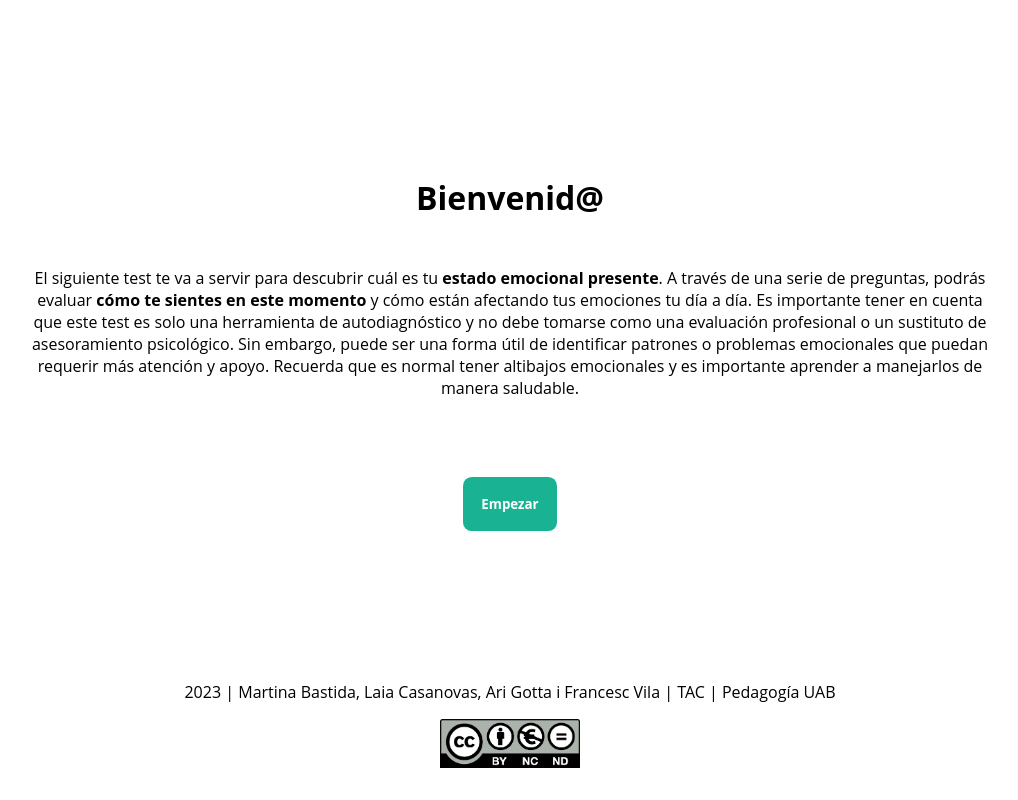
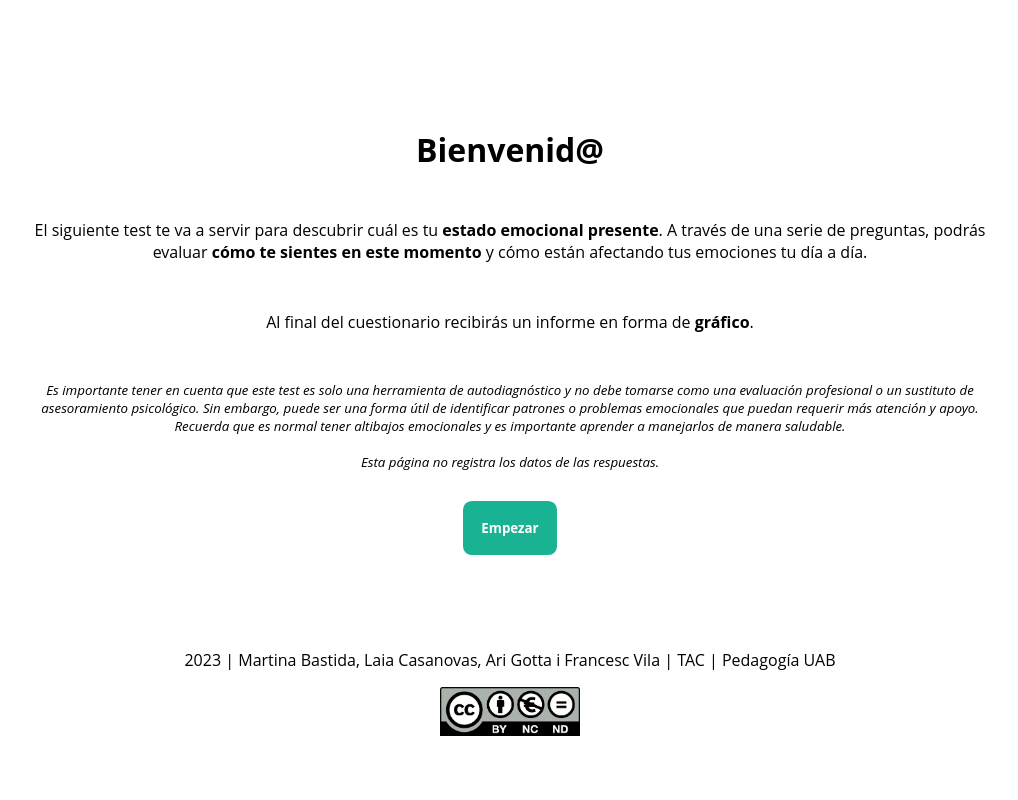
Before and after one commit to quecot/emociones-tac, a React (Vite) app: page / in a window 1280 px wide. Shown: the whole page, without its empty margins (130-1148 px from the left). Built offline with nearby package versions, Linux system fonts and the light colour scheme; what survey-core would draw is missing.

Commit message:
fix: welcome page

```diff
--- a/src/components/results.tsx
+++ b/src/components/results.tsx
@@ -34,7 +34,7 @@ const Results: React.FC<Props> = ({ setStatus, results }) => {
     <div className='results-div'>
       <h1>Resultados</h1>
       <p>A continuación se muestran los resultados:</p>
-      <RadarGraph results={groupedResults} />
+      <RadarGraph className="radar-graph" results={groupedResults} />
       <button id="reset-button" type="button" onClick={() => setStatus('start')}>Volver a empezar</button>
     </div>
   )
--- a/src/components/welcome.tsx
+++ b/src/components/welcome.tsx
@@ -6,10 +6,12 @@ interface Props {
 
 const Welcome: React.FC<Props> = ({ setStatus }) => {
   return (
-    <div>
+    <div className='welcome-wrapper'>
       <div className='welcome-div'>
         <h1>Bienvenid@</h1>
-        <p>El siguiente test te va a servir para descubrir cuál es tu <b>estado emocional presente</b>. A través de una serie de preguntas, podrás evaluar <b>cómo te sientes en este momento</b> y cómo están afectando tus emociones tu día a día. Es importante tener en cuenta que este test es solo una herramienta de autodiagnóstico y no debe tomarse como una evaluación profesional o un sustituto de asesoramiento psicológico. Sin embargo, puede ser una forma útil de identificar patrones o problemas emocionales que puedan requerir más atención y apoyo. Recuerda que es normal tener altibajos emocionales y es importante aprender a manejarlos de manera saludable.</p>
+        <p>El siguiente test te va a servir para descubrir cuál es tu <b>estado emocional presente</b>. A través de una serie de preguntas, podrás evaluar <b>cómo te sientes en este momento</b> y cómo están afectando tus emociones tu día a día.</p>
+        <p>Al final del cuestionario recibirás un informe en forma de <b>gráfico</b>.</p>
+        <small><i>Es importante tener en cuenta que este test es solo una herramienta de autodiagnóstico y no debe tomarse como una evaluación profesional o un sustituto de asesoramiento psicológico. Sin embargo, puede ser una forma útil de identificar patrones o problemas emocionales que puedan requerir más atención y apoyo. Recuerda que es normal tener altibajos emocionales y es importante aprender a manejarlos de manera saludable.<br/><br/>Esta página no registra los datos de las respuestas.</i></small>
         <button type="button" onClick={() => setStatus('taking-test')}>Empezar</button>
       </div>
       <div className="creative-commons">
--- a/src/index.css
+++ b/src/index.css
@@ -1,15 +1,8 @@
 * {
   border: 0;
   margin: 0;
-  padding: 0;
   box-sizing: border-box;
   font-family: "Open Sans", "Helvetica Neue", Helvetica, Arial, sans-serif;
-}
-
-.App {
-  height: 100vh;
-  width: 100vw;
-  overflow: scroll;
 }
 
 .sd-table__cell--row-text {
@@ -30,7 +23,7 @@
   align-items: center;
   justify-content: center;
   gap: 3rem;
-  padding: 3rem;
+  padding-inline: 2rem;
 }
 
 button {
@@ -42,6 +35,10 @@ button {
   box-shadow: 0 0 0 2px var(--primary, rgb(25, 179, 148));
   margin: 2rem;
   margin-bottom: 4rem;
+}
+
+.welcome-div > button {
+  margin-top: -1rem;
 }
 
 button:hover {
@@ -83,18 +80,37 @@ button:hover {
   padding-top: 8rem;
 }
 
-.welcome-div > p {
+.welcome-div > p, small {
   max-width: 60rem;
   text-align: center;
 }
 
 .creative-commons {
-  position: absolute;
+  height: 100%;
   width: 100%;
-  bottom: 2rem;
   display: flex;
   flex-direction: column;
   align-items:center;
   justify-content: center;
   gap: 1rem;
+  margin-bottom: 2rem;
 }
+
+.creative-commons > p {
+  text-align: center;
+  padding-inline: 1rem;
+}
+
+.welcome-wrapper {
+  width: 100vw;
+  height: 100vh;
+  display: flex;
+  flex-direction: column;
+  justify-content: center;
+  align-items: center;
+}
+
+canvas {
+  max-width: 800px;
+  max-height: 800px;
+}
```
